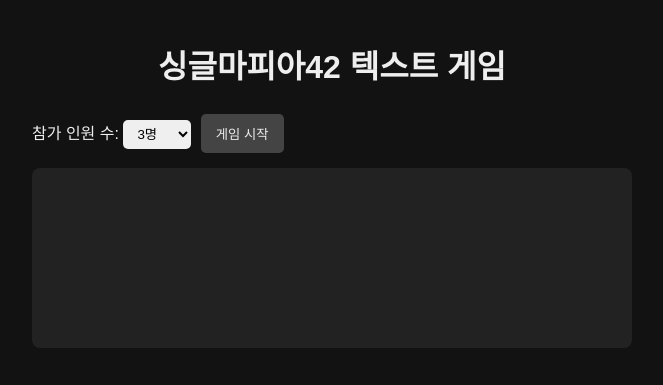
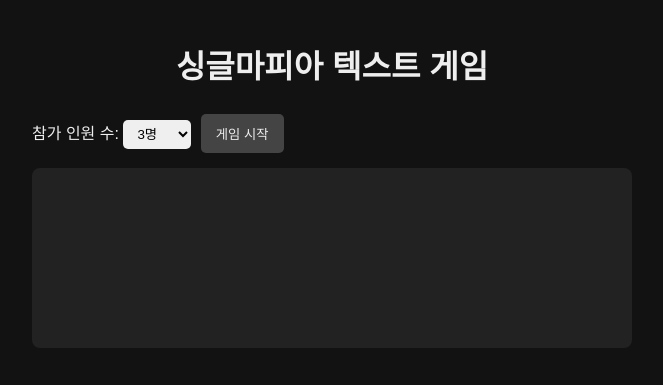
Before and after one commit to tteurryong/mafia, a plain HTML site: page index.html in a window 1280 px wide. Shown: the whole page, without its empty margins (308-971 px from the left). Drawn offline with Linux system fonts and the light colour scheme.

Commit message:
Update index.html

```diff
--- a/index.html
+++ b/index.html
@@ -22,7 +22,7 @@
 </head>
 <body>
 <div id="game">
-  <h1>싱글마피아42 텍스트 게임</h1>
+  <h1>싱글마피아 텍스트 게임</h1>
 
   <div id="setup">
     <label>참가 인원 수:
```
